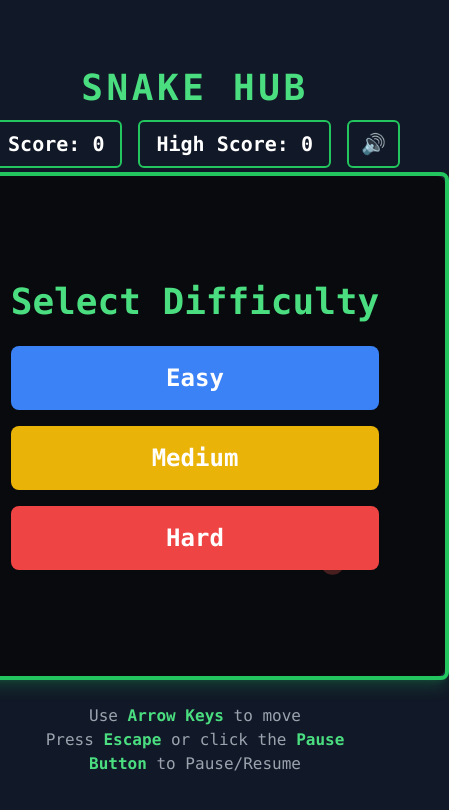
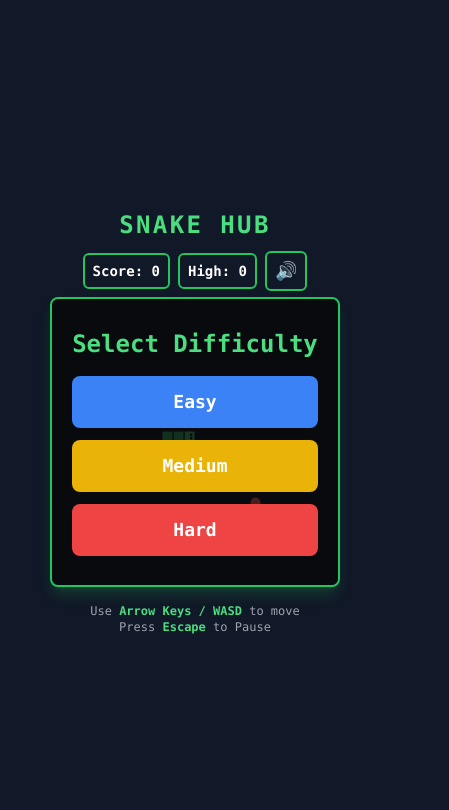
Before and after one commit to mrpawarGit/GameQuest, a React (Vite) app in the folder react-snake-game/: page / in a window 390 px wide. Shown: the top 810 px of the page, 449 px wide, since content can reach past the window. Built offline with nearby package versions, Linux system fonts and the light colour scheme.

Commit message:
Responsive Board Size & Mobile-Friendly UI

```diff
--- a/react-snake-game/App.tsx
+++ b/react-snake-game/App.tsx
@@ -1,10 +1,7 @@
 import React, { useState, useEffect, useRef, useCallback } from "react";
 import { Point, Direction, Difficulty } from "./types";
 import {
-  BOARD_SIZE,
-  TILE_SIZE,
-  CANVAS_WIDTH,
-  CANVAS_HEIGHT,
+  getResponsiveBoardSize,
   INITIAL_SNAKE_POSITION,
   INITIAL_APPLE_POSITION,
   INITIAL_DIRECTION,
@@ -17,6 +14,10 @@ const App: React.FC = () => {
   const canvasRef = useRef<HTMLCanvasElement>(null);
   const audioCtxRef = useRef<AudioContext | null>(null);
 
+  // Responsive board dimensions
+  const [boardConfig, setBoardConfig] = useState(getResponsiveBoardSize());
+  const { boardSize, tileSize, canvasWidth, canvasHeight } = boardConfig;
+
   const [snake, setSnake] = useState<Point[]>(INITIAL_SNAKE_POSITION);
   const [apple, setApple] = useState<Point>(INITIAL_APPLE_POSITION);
   const directionRef = useRef<Direction>(INITIAL_DIRECTION);
@@ -27,6 +28,19 @@ const App: React.FC = () => {
   const [isPaused, setIsPaused] = useState<boolean>(false);
   const [difficulty, setDifficulty] = useState<Difficulty | null>(null);
   const [isMuted, setIsMuted] = useState<boolean>(false);
+
+  // Handle window resize
+  useEffect(() => {
+    const handleResize = () => {
+      if (!difficulty) {
+        // Only resize when not playing
+        setBoardConfig(getResponsiveBoardSize());
+      }
+    };
+
+    window.addEventListener("resize", handleResize);
+    return () => window.removeEventListener("resize", handleResize);
+  }, [difficulty]);
 
   useEffect(() => {
     const savedHighScore = localStorage.getItem(HIGH_SCORE_STORAGE_KEY);
@@ -81,11 +95,15 @@ const App: React.FC = () => {
     [isMuted]
   );
 
-  const createRandomApple = useCallback((currentSnake: Point[]): Point => {
-    while (true) {
+  const createRandomApple = useCallback(
+    (currentSnake: Point[]): Point => {
+      let attempts = 0;
+      const maxAttempts = 1000;
+
+      while (attempts < maxAttempts) {
         const newApple = {
-        x: Math.floor(Math.random() * BOARD_SIZE),
-        y: Math.floor(Math.random() * BOARD_SIZE),
+          x: Math.floor(Math.random() * boardSize),
+          y: Math.floor(Math.random() * boardSize),
         };
         if (
           !currentSnake.some(
@@ -94,8 +112,14 @@ const App: React.FC = () => {
         ) {
           return newApple;
         }
+        attempts++;
       }
-  }, []);
+
+      // Fallback
+      return { x: boardSize - 5, y: boardSize - 5 };
+    },
+    [boardSize]
+  );
 
   const resetToMenu = () => {
     setDifficulty(null);
@@ -104,6 +128,7 @@ const App: React.FC = () => {
     setSnake(INITIAL_SNAKE_POSITION);
     setApple(INITIAL_APPLE_POSITION);
     setIsPaused(false);
+    setBoardConfig(getResponsiveBoardSize()); // Recalculate on reset
   };
 
   const startGame = useCallback(
@@ -112,6 +137,10 @@ const App: React.FC = () => {
         audioCtxRef.current = new (window.AudioContext ||
           (window as any).webkitAudioContext)();
       }
+      if (audioCtxRef.current.state === "suspended") {
+        audioCtxRef.current.resume();
+      }
+
       setDifficulty(selectedDifficulty);
       setSpeed(DIFFICULTY_SETTINGS[selectedDifficulty].speed);
       setSnake(INITIAL_SNAKE_POSITION);
@@ -140,18 +169,26 @@ const App: React.FC = () => {
       const newDirection = directionRef.current;
       switch (e.key) {
         case "ArrowUp":
+        case "w":
+        case "W":
           if (newDirection !== Direction.DOWN)
             directionRef.current = Direction.UP;
           break;
         case "ArrowDown":
+        case "s":
+        case "S":
           if (newDirection !== Direction.UP)
             directionRef.current = Direction.DOWN;
           break;
         case "ArrowLeft":
+        case "a":
+        case "A":
           if (newDirection !== Direction.RIGHT)
             directionRef.current = Direction.LEFT;
           break;
         case "ArrowRight":
+        case "d":
+        case "D":
           if (newDirection !== Direction.LEFT)
             directionRef.current = Direction.RIGHT;
           break;
@@ -191,9 +228,9 @@ const App: React.FC = () => {
 
       if (
         head.x < 0 ||
-        head.x >= BOARD_SIZE ||
+        head.x >= boardSize ||
         head.y < 0 ||
-        head.y >= BOARD_SIZE
+        head.y >= boardSize
       ) {
         playSound("gameOver");
         setIsGameOver(true);
@@ -224,7 +261,15 @@ const App: React.FC = () => {
 
       return newSnake;
     });
-  }, [apple, isGameOver, difficulty, createRandomApple, playSound, isPaused]);
+  }, [
+    apple,
+    isGameOver,
+    difficulty,
+    createRandomApple,
+    playSound,
+    isPaused,
+    boardSize,
+  ]);
 
   useEffect(() => {
     if (difficulty && !isGameOver && !isPaused) {
@@ -240,33 +285,33 @@ const App: React.FC = () => {
     if (!ctx) return;
 
     ctx.fillStyle = "#1a202c";
-    ctx.fillRect(0, 0, CANVAS_WIDTH, CANVAS_HEIGHT);
+    ctx.fillRect(0, 0, canvasWidth, canvasHeight);
 
     snake.forEach((segment, index) => {
       ctx.fillStyle = index === 0 ? "#48bb78" : "#38a169";
       ctx.fillRect(
-        segment.x * TILE_SIZE,
-        segment.y * TILE_SIZE,
-        TILE_SIZE,
-        TILE_SIZE
+        segment.x * tileSize,
+        segment.y * tileSize,
+        tileSize,
+        tileSize
       );
       ctx.strokeStyle = "#1a202c";
       ctx.strokeRect(
-        segment.x * TILE_SIZE,
-        segment.y * TILE_SIZE,
-        TILE_SIZE,
-        TILE_SIZE
+        segment.x * tileSize,
+        segment.y * tileSize,
+        tileSize,
+        tileSize
       );
     });
 
     if (snake.length > 0) {
       const head = snake[0];
       ctx.fillStyle = "#000";
-      const eyeSize = TILE_SIZE / 5;
-      const eyeOffset1 = TILE_SIZE / 4;
-      const eyeOffset2 = TILE_SIZE - eyeOffset1 - eyeSize;
-      const headX = head.x * TILE_SIZE;
-      const headY = head.y * TILE_SIZE;
+      const eyeSize = tileSize / 5;
+      const eyeOffset1 = tileSize / 4;
+      const eyeOffset2 = tileSize - eyeOffset1 - eyeSize;
+      const headX = head.x * tileSize;
+      const headY = head.y * tileSize;
 
       switch (directionRef.current) {
         case Direction.UP:
@@ -331,35 +376,38 @@ const App: React.FC = () => {
     ctx.fillStyle = "#f56565";
     ctx.beginPath();
     ctx.arc(
-      apple.x * TILE_SIZE + TILE_SIZE / 2,
-      apple.y * TILE_SIZE + TILE_SIZE / 2,
-      TILE_SIZE / 2.2,
+      apple.x * tileSize + tileSize / 2,
+      apple.y * tileSize + tileSize / 2,
+      tileSize / 2.2,
       0,
       2 * Math.PI
     );
     ctx.fill();
-  }, [snake, apple]);
+  }, [snake, apple, tileSize, canvasWidth, canvasHeight]);
 
   return (
-    <div className="min-h-screen w-full flex flex-col items-center justify-center bg-gray-900 font-mono p-4">
-      <h1 className="text-4xl font-bold text-green-400 mb-4 tracking-widest">
+    <div className="min-h-screen w-full flex flex-col items-center justify-center bg-gray-900 font-mono p-2 sm:p-4">
+      <h1 className="text-2xl sm:text-4xl font-bold text-green-400 mb-2 sm:mb-4 tracking-widest">
         SNAKE HUB
       </h1>
       <br />
       <br />
-      <div className="relative bg-gray-800 border-4 border-green-500 shadow-lg shadow-green-500/20 rounded-lg">
-        <div className="absolute -top-14 left-0 w-full flex justify-center items-center gap-4">
-          <div className="bg-gray-900 border-2 border-green-500 px-4 py-2 rounded-md">
-            <span className="text-xl font-bold text-white">Score: {score}</span>
+
+      <div className="relative bg-gray-800 border-2 sm:border-4 border-green-500 shadow-lg shadow-green-500/20 rounded-lg">
+        <div className="absolute -top-12 sm:-top-14 left-0 w-full flex flex-wrap justify-center items-center gap-2 sm:gap-4 px-2">
+          <div className="bg-gray-900 border-2 border-green-500 px-2 sm:px-4 py-1 sm:py-2 rounded-md">
+            <span className="text-sm sm:text-xl font-bold text-white">
+              Score: {score}
+            </span>
           </div>
-          <div className="bg-gray-900 border-2 border-green-500 px-4 py-2 rounded-md">
-            <span className="text-xl font-bold text-white">
-              High Score: {highScore}
+          <div className="bg-gray-900 border-2 border-green-500 px-2 sm:px-4 py-1 sm:py-2 rounded-md">
+            <span className="text-sm sm:text-xl font-bold text-white">
+              High: {highScore}
             </span>
           </div>
           <button
             onClick={() => setIsMuted(!isMuted)}
-            className="bg-gray-900 border-2 border-green-500 px-3 py-2 rounded-md text-xl"
+            className="bg-gray-900 border-2 border-green-500 px-2 sm:px-3 py-1 sm:py-2 rounded-md text-lg sm:text-xl"
             aria-label="Toggle Sound"
           >
             {isMuted ? "🔇" : "🔊"}
@@ -367,7 +415,7 @@ const App: React.FC = () => {
           {difficulty && !isGameOver && (
             <button
               onClick={togglePause}
-              className="bg-gray-900 border-2 border-green-500 px-3 py-2 rounded-md text-xl"
+              className="bg-gray-900 border-2 border-green-500 px-2 sm:px-3 py-1 sm:py-2 rounded-md text-lg sm:text-xl"
               aria-label={isPaused ? "Resume Game" : "Pause Game"}
             >
               {isPaused ? "▶️" : "⏸️"}
@@ -377,18 +425,18 @@ const App: React.FC = () => {
 
         <canvas
           ref={canvasRef}
-          width={CANVAS_WIDTH}
-          height={CANVAS_HEIGHT}
-          className="rounded-md"
+          width={canvasWidth}
+          height={canvasHeight}
+          className="rounded-md max-w-full h-auto"
         />
 
         {isPaused && !isGameOver && (
           <div className="absolute inset-0 bg-black bg-opacity-70 flex flex-col items-center justify-center rounded-lg">
-            <h2 className="text-5xl font-bold text-yellow-400 animate-pulse">
+            <h2 className="text-3xl sm:text-5xl font-bold text-yellow-400 animate-pulse">
               Paused
             </h2>
-            <p className="mt-4 text-white text-lg">
-              Press 'Escape' or the Resume button to continue
+            <p className="mt-4 text-white text-sm sm:text-lg px-4 text-center">
+              Press 'Escape' or Resume to continue
             </p>
           </div>
         )}
@@ -397,38 +445,40 @@ const App: React.FC = () => {
           <div className="absolute inset-0 bg-black bg-opacity-70 flex flex-col items-center justify-center rounded-lg p-4">
             {isGameOver ? (
               <div className="text-center">
-                <h2 className="text-5xl font-bold text-red-500">Game Over</h2>
-                <p className="text-xl text-white mt-2">
-                  Your final score is {score}
+                <h2 className="text-3xl sm:text-5xl font-bold text-red-500">
+                  Game Over
+                </h2>
+                <p className="text-lg sm:text-xl text-white mt-2">
+                  Final score: {score}
                 </p>
                 <button
                   onClick={resetToMenu}
-                  className="mt-8 px-6 py-3 bg-green-500 text-white font-bold rounded-lg hover:bg-green-600 transition-colors text-xl"
+                  className="mt-6 sm:mt-8 px-4 sm:px-6 py-2 sm:py-3 bg-green-500 text-white font-bold rounded-lg hover:bg-green-600 transition-colors text-lg sm:text-xl"
                 >
                   Play Again
                 </button>
               </div>
             ) : (
               <div className="text-center">
-                <h2 className="text-4xl font-bold text-green-400 mb-6">
+                <h2 className="text-2xl sm:text-4xl font-bold text-green-400 mb-4 sm:mb-6">
                   Select Difficulty
                 </h2>
-                <div className="flex flex-col gap-4">
+                <div className="flex flex-col gap-3 sm:gap-4">
                   <button
                     onClick={() => startGame("Easy")}
-                    className="px-8 py-4 bg-blue-500 text-white font-bold rounded-lg hover:bg-blue-600 transition-colors text-2xl"
+                    className="px-6 sm:px-8 py-3 sm:py-4 bg-blue-500 text-white font-bold rounded-lg hover:bg-blue-600 transition-colors text-lg sm:text-2xl"
                   >
                     Easy
                   </button>
                   <button
                     onClick={() => startGame("Medium")}
-                    className="px-8 py-4 bg-yellow-500 text-white font-bold rounded-lg hover:bg-yellow-600 transition-colors text-2xl"
+                    className="px-6 sm:px-8 py-3 sm:py-4 bg-yellow-500 text-white font-bold rounded-lg hover:bg-yellow-600 transition-colors text-lg sm:text-2xl"
                   >
                     Medium
                   </button>
                   <button
                     onClick={() => startGame("Hard")}
-                    className="px-8 py-4 bg-red-500 text-white font-bold rounded-lg hover:bg-red-600 transition-colors text-2xl"
+                    className="px-6 sm:px-8 py-3 sm:py-4 bg-red-500 text-white font-bold rounded-lg hover:bg-red-600 transition-colors text-lg sm:text-2xl"
                   >
                     Hard
                   </button>
@@ -438,16 +488,15 @@ const App: React.FC = () => {
           </div>
         )}
       </div>
-      <div className="mt-6 text-gray-400 text-center">
+      <div className="mt-4 sm:mt-6 text-gray-400 text-center text-xs sm:text-base px-4">
         <p>
-          Use <span className="font-bold text-green-400">Arrow Keys</span> to
+          Use{" "}
+          <span className="font-bold text-green-400">Arrow Keys / WASD</span> to
           move
         </p>
         <p>
-          Press <span className="font-bold text-green-400">Escape</span> or
-          click the{" "}
-          <span className="font-bold text-green-400">Pause Button</span> to
-          Pause/Resume
+          Press <span className="font-bold text-green-400">Escape</span> to
+          Pause
         </p>
       </div>
     </div>
--- a/react-snake-game/constants.ts
+++ b/react-snake-game/constants.ts
@@ -1,17 +1,42 @@
-import { Point, Direction, Difficulty } from './types';
+import { Point, Direction, Difficulty } from "./types";
 
-export const BOARD_SIZE = 20;
-export const TILE_SIZE = 25;
+// Dynamic board size based on viewport
+export const getResponsiveBoardSize = () => {
+  const width = window.innerWidth;
+  const height = window.innerHeight;
+
+  // Calculate available space (leaving room for UI)
+  const availableWidth = Math.min(width - 100, 800);
+  const availableHeight = Math.min(height - 300, 800);
+
+  // Use smaller dimension to keep it square
+  const maxSize = Math.min(availableWidth, availableHeight);
+
+  // Calculate tile size and board size
+  const tileSize = Math.floor(maxSize / 25); // ~25 tiles for larger boards
+  const boardSize = Math.floor(maxSize / tileSize);
+
+  return {
+    boardSize,
+    tileSize,
+    canvasWidth: boardSize * tileSize,
+    canvasHeight: boardSize * tileSize,
+  };
+};
+
+// Default values (will be updated dynamically)
+export const BOARD_SIZE = 25; // Increased from 20
+export const TILE_SIZE = 20; // Will adjust responsively
 export const CANVAS_WIDTH = BOARD_SIZE * TILE_SIZE;
 export const CANVAS_HEIGHT = BOARD_SIZE * TILE_SIZE;
 
 export const INITIAL_SNAKE_POSITION: Point[] = [
-  { x: 10, y: 10 },
-  { x: 9, y: 10 },
-  { x: 8, y: 10 },
+  { x: 12, y: 12 },
+  { x: 11, y: 12 },
+  { x: 10, y: 12 },
 ];
 
-export const INITIAL_APPLE_POSITION: Point = { x: 15, y: 15 };
+export const INITIAL_APPLE_POSITION: Point = { x: 18, y: 18 };
 export const INITIAL_DIRECTION = Direction.RIGHT;
 
 export const DIFFICULTY_SETTINGS: Record<
@@ -24,4 +49,4 @@ export const DIFFICULTY_SETTINGS: Record<
 };
 
 export const MIN_SPEED = 50;
-export const HIGH_SCORE_STORAGE_KEY = 'snakeHighScore';
+export const HIGH_SCORE_STORAGE_KEY = "snakeHighScore";
```
Lines whose indentation alone changed are shown as unchanged.
